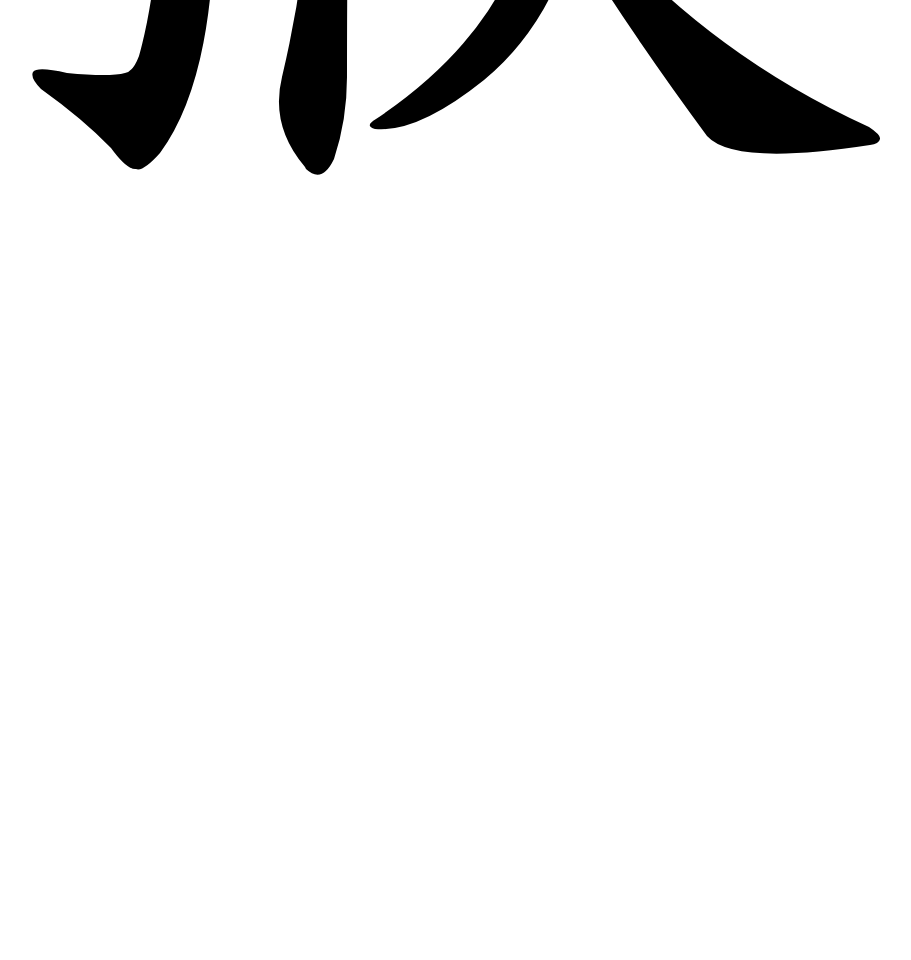
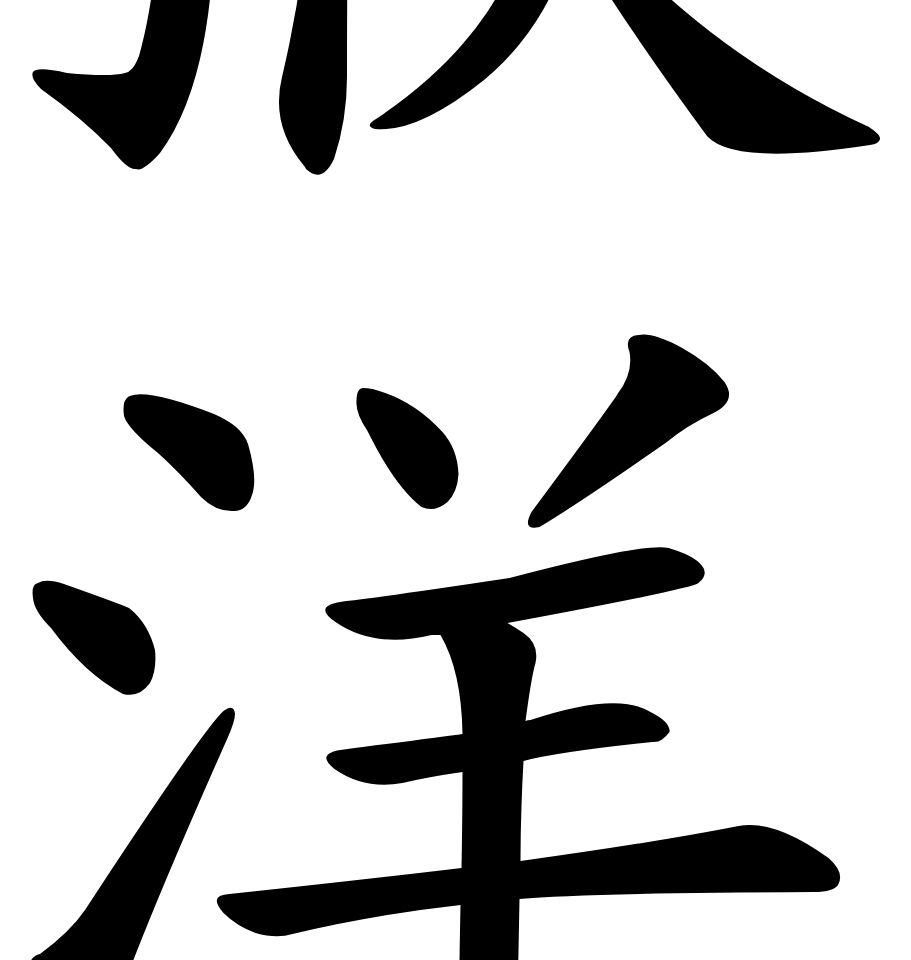
Before and after one commit to michelleful/HanziHospital, a plain HTML site: page svg/expt.html in a window 1280 px wide. Shown: the part 720-1680 px from the top of the page, without its empty margins (124-1035 px from the left). Before the commit the page ends 1020 px from the top, so only its background shows below. Drawn offline with Linux system fonts and the light colour scheme.

Commit message:
Another character in expt.html to see if the automated splitting worked

```diff
--- a/svg/expt.html
+++ b/svg/expt.html
@@ -37,6 +37,27 @@
 </svg>
 </div>
 
+
+<div class="char">
+<svg class="half-char" width="348.5" height="1000">
+    <g transform="translate(0,900)">
+    <g transform="scale(1,-1)">
+        <path char="洋" portion="left" d="M274 739q21 -19 43 -44q15 -15 33 -14q13 0 18 16q6 16 -4 51q-6 18 -34 30q-70 27 -86 17q-6 -4 -4 -19q4 -13 34 -37zM167 564q34 -46 72 -66q16 -4 27 11q7 13 5 33q-7 27 -26 42q-6 3 -65 24q-18 6 -26 1q-7 -1 -5 -15q1 -13 18 -30zM156 238q-13 -3 -11 -21 q13 -78 47 -99q7 -7 18 -5q7 1 10 28q7 51 124 314q7 16 7 23q-1 10 -10 4q-15 -9 -140 -200q-15 -22 -45 -44z"></path>
+    </g>
+    </g>
+</svg>
+
+<svg class="half-char" width="651.5" height="1000">
+    <g transform="translate(0,900)">
+    <g transform="scale(1,-1)">
+        <path char="洋" portion="whole" d="M130.5 761q27 -55 54 -76q13 -6 26 5q10 10 11 28q-1 25 -16 42q-30 33 -70 43q-6 1 -9 1q-7 0 -7 -13q-1 -12 11 -30zM380.5 798q-3 -6 -86 -118q-10 -19 8 -15 q40 24 126 84q22 18 48 30q24 12 11 31q-15 19 -44 35q-28 15 -42 12q-15 -1 -9 -17q4 -21 -12 -42zM223.5 287q-7 -339 13 -368q6 -7 14 -5q18 9 24 74q3 39 8 305q66 6 294 7q21 0 25 8q6 12 -10 26q-54 39 -90 32q-81 -16 -218 -35q0 46 3 100q34 9 129 19q9 -1 17 10 q1 10 -19 20q-33 21 -120 -8q-3 0 -5 -1q6 45 10 58q4 19 -12 30q-9 6 -16 10q184 34 191 40q9 7 5 15q-7 12 -35 20q-22 6 -159 -30q-126 -19 -163 -23q-36 -4 -11 -21q39 -27 96 -13h9q21 -36 22 -99q-22 -3 -122 -16q-25 -4 -6 -19q30 -21 68 -14q25 6 60 11 q0 -43 -1 -96q-109 -13 -232 -26q-22 -1 -6 -19q13 -13 32 -20q21 -6 37 -1q79 19 168 29z"></path>
+    </g>
+    </g>
+</svg>
+
+
+</div>
+
 </body>
 
 </html>
```
